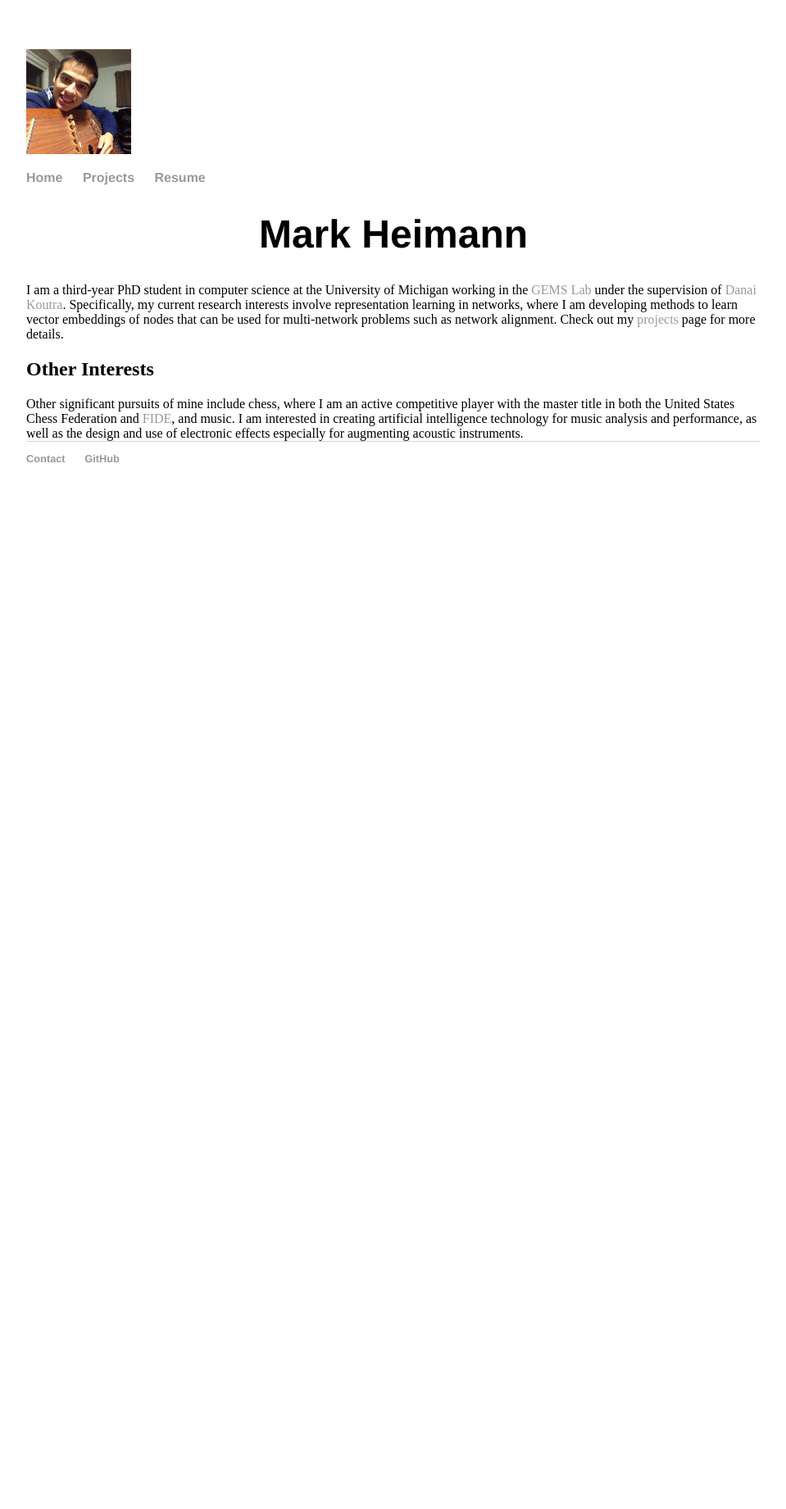
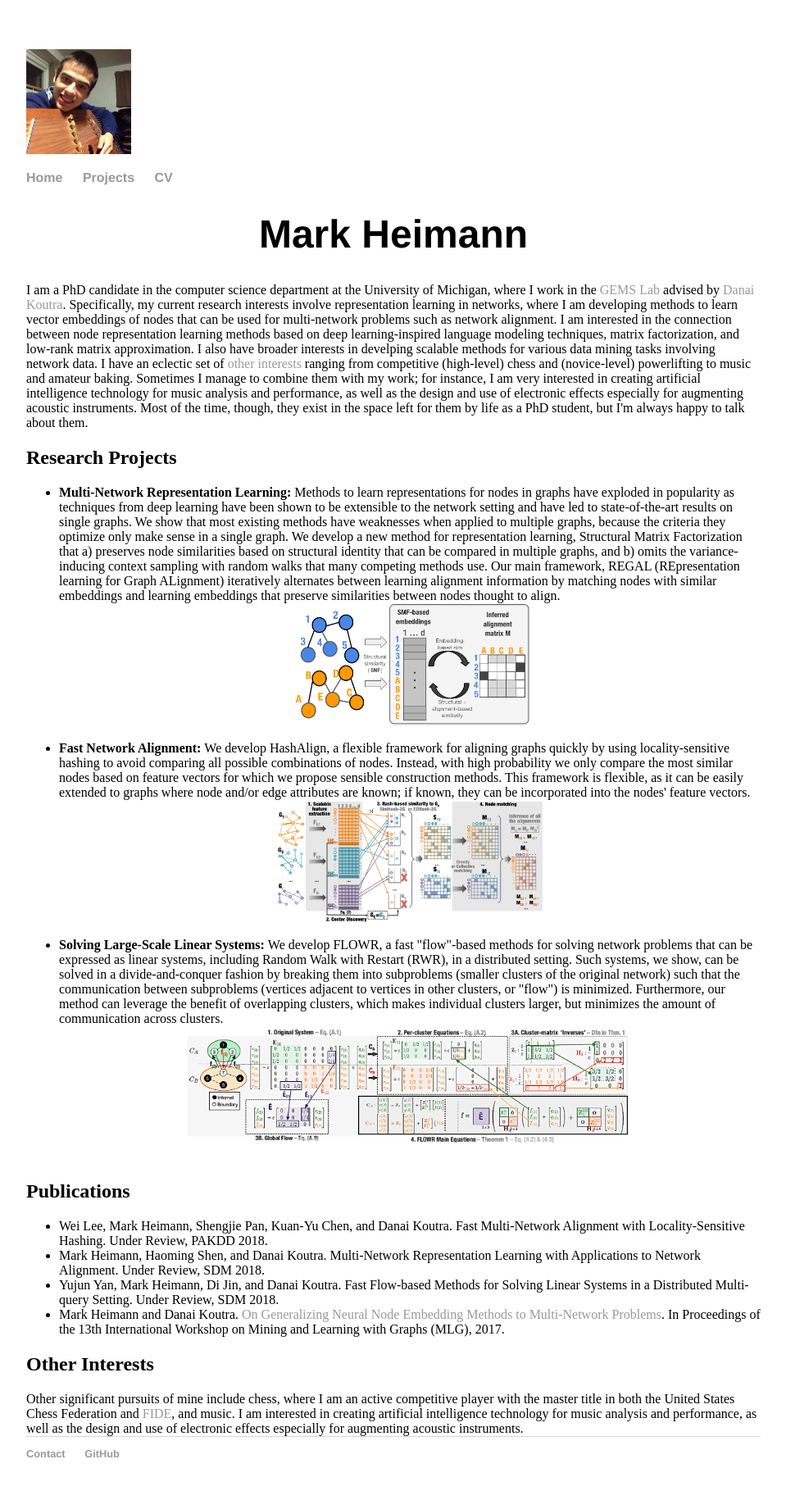
Before and after one commit to markheimann/markheimann.github.io, a Jekyll site: the page built from index.html, in a window 1280 px wide. Shown: the whole page at 82% size, without its empty margins (160-1119 px from the left). Built offline with Jekyll 4.4.1, drawn with Linux system fonts in a browser that asks for light colours; before the commit the page ends 900 px from its top, so only the background shows below that.

Commit message:
update CV and activities

```diff
--- a/_layouts/default.html
+++ b/_layouts/default.html
@@ -6,7 +6,7 @@
           <ul>
               <li><a href="index.html">Home</a></li>
               <li><a href="projects.html">Projects</a></li>
-              <li><a href="assets/MarkHeimann_Resume.pdf">Resume</a></li>
+              <li><a href="assets/MarkHeimann_CV.pdf">CV</a></li>
           </ul>
       </nav>
 
--- a/index.html
+++ b/index.html
@@ -3,22 +3,60 @@ layout: default
 title: Mark Heimann
 ---
 <div class="blurb">
-    I am a third-year PhD student in computer science at the University of Michigan working in the <a href="http://web.eecs.umich.edu/~dkoutra/group/index.html">GEMS Lab</a> under the supervision of <a href="http://web.eecs.umich.edu/~dkoutra">Danai Koutra</a>. Specifically, my current research interests involve representation learning in networks, where I am developing methods to learn vector embeddings of nodes that can be used for multi-network problems such as network alignment.  Check out my <a href="projects.html">projects</a> page for more details.
+    I am a PhD candidate in the computer science department at the University of Michigan, where I work in the <a href="http://web.eecs.umich.edu/~dkoutra/group/index.html">GEMS Lab</a> advised by <a href="http://web.eecs.umich.edu/~dkoutra">Danai Koutra</a>.
+
+    Specifically, my current research interests involve representation learning in networks, where I am developing methods to learn vector embeddings of nodes that can be used for multi-network problems such as network alignment.  I am interested in the connection between node representation learning methods based on deep learning-inspired language modeling techniques, matrix factorization, and low-rank matrix approximation.  I also have broader interests in develping scalable methods for various data mining tasks involving network data.
+
+    I have an eclectic set of <a href="other-activities.html">other interests</a> ranging from competitive (high-level) chess and (novice-level) powerlifting to music and amateur baking.  Sometimes I manage to combine them with my work; for instance, I am very interested in creating artificial intelligence technology for music analysis and performance, as well as the design and use of electronic effects especially for augmenting acoustic instruments.  Most of the time, though, they exist in the space left for them by life as a PhD student, but I'm always happy to talk about them.
+
+
 
 </div><!-- /.blurb -->
 
-<!--
 <h2>Research Projects</h2>
 <div class="blurb">
 <ul>
-  <li><b>Multi-Network Representation Learning: </b> Methods to learn representations for nodes in graphs have exploded in popularity as techniques from deep learning have been shown to be extensible to the network setting and have led to state-of-the-art results on single graphs.  We <a href="http://www.mlgworkshop.org/2017/paper/MLG2017_paper_26.pdf">show</a> that most existing methods have weaknesses when applied to multiple graphs, because the criteria they optimize only make sense in a single graph.  We develop a new method for representation learning, Structural Matrix Factorization that a) preserves node similarities based on structural identity that can be compared in multiple graphs, and b) omits the variance-inducing context sampling with random walks that many competing methods use.   Our main framework, REGAL (REpresentation learning for Graph ALignment) iteratively alternates between learning alignment information by matching nodes with similar embeddings and learning embeddings that preserve similarities between nodes thought to align.
+  <li><b>Multi-Network Representation Learning: </b> Methods to learn representations for nodes in graphs have exploded in popularity as techniques from deep learning have been shown to be extensible to the network setting and have led to state-of-the-art results on single graphs.  We show that most existing methods have weaknesses when applied to multiple graphs, because the criteria they optimize only make sense in a single graph.  We develop a new method for representation learning, Structural Matrix Factorization that a) preserves node similarities based on structural identity that can be compared in multiple graphs, and b) omits the variance-inducing context sampling with random walks that many competing methods use.   Our main framework, REGAL (REpresentation learning for Graph ALignment) iteratively alternates between learning alignment information by matching nodes with similar embeddings and learning embeddings that preserve similarities between nodes thought to align.
+
+  	<img src="assets/project_figs/REGAL.png" class = "project_figs">
+
+  	&nbsp;
+  	&nbsp;
+  	&nbsp;
+  	&nbsp;
+
 
   <li><b>Fast Network Alignment: </b> We develop HashAlign, a flexible framework for aligning graphs quickly by using locality-sensitive hashing to avoid comparing all possible combinations of nodes.  Instead, with high probability we only compare the most similar nodes based on feature vectors for which we propose sensible construction methods.  This framework is flexible, as it can be easily extended to graphs where node and/or edge attributes are known; if known, they can be incorporated into the nodes' feature vectors.
 
+  <img src="assets/project_figs/HashAlign.png" class = "project_figs">
+
+  &nbsp;
+  &nbsp;
+  &nbsp;
+  &nbsp;
+
   <li><b>Solving Large-Scale Linear Systems: </b> We develop FLOWR, a fast "flow"-based methods for solving network problems that can be expressed as linear systems, including Random Walk with Restart (RWR), in a distributed setting.  Such systems, we show, can be solved in a divide-and-conquer fashion by breaking them into subproblems (smaller clusters of the original network) such that the communication between subproblems (vertices adjacent to vertices in other clusters, or "flow") is minimized.  Furthermore, our method can leverage the benefit of overlapping clusters, which makes individual clusters larger, but minimizes the amount of communication across clusters.
+
+  	<img src="assets/project_figs/FLOWR.png" class = "project_figs">
+
+  	&nbsp;
+  	&nbsp;
+  	&nbsp;
+  	&nbsp;
+</ul>
+
+</div>
+
+<h2>Publications</h2>
+<div class="blurb">
+<ul>
+	<li> Wei Lee, Mark Heimann, Shengjie Pan, Kuan-Yu Chen, and Danai Koutra.  Fast Multi-Network Alignment with Locality-Sensitive Hashing.  Under Review, PAKDD 2018.
+	<li> Mark Heimann, Haoming Shen, and Danai Koutra.  Multi-Network Representation Learning with Applications to Network Alignment. Under Review, SDM 2018.
+	<li> Yujun Yan, Mark Heimann, Di Jin, and Danai Koutra.  Fast Flow-based Methods for Solving Linear Systems in a Distributed Multi-query Setting.  Under Review, SDM 2018.
+<li> Mark Heimann and Danai Koutra. <a href="http://www.mlgworkshop.org/2017/paper/MLG2017_paper_26.pdf">On Generalizing Neural Node Embedding Methods to Multi-Network Problems</a>. In Proceedings of the 13th International Workshop on
+Mining and Learning with Graphs (MLG), 2017.
 </ul>
 </div>
--->
 
 <h2> Other Interests</h2>
 <div class="blurb">
```
